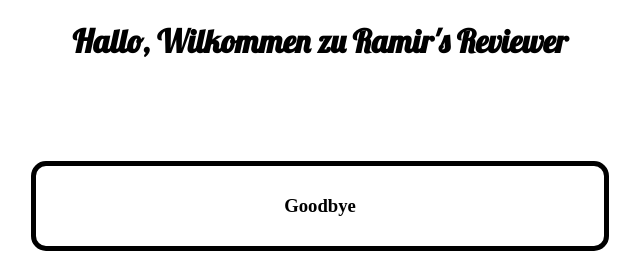
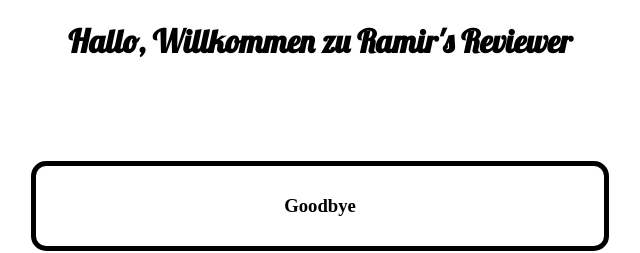
Before and after one commit to ramirf/flashcardapp, a plain HTML site: page index.html in a window 1280 px wide. Shown: the top 253 px of the page, 320-960 px from the left. Drawn offline with Linux system fonts and the light colour scheme.

Commit message:
Update index.html

```diff
--- a/index.html
+++ b/index.html
@@ -16,7 +16,7 @@
 
 
 
-    <h1 class="title">Hallo, Wilkommen zu Ramir's Reviewer</h1>
+    <h1 class="title">Hallo, Willkommen zu Ramir's Reviewer</h1>
 
     <div class="term">
       <h3 class="term-text" id="termz"></h3>
```
